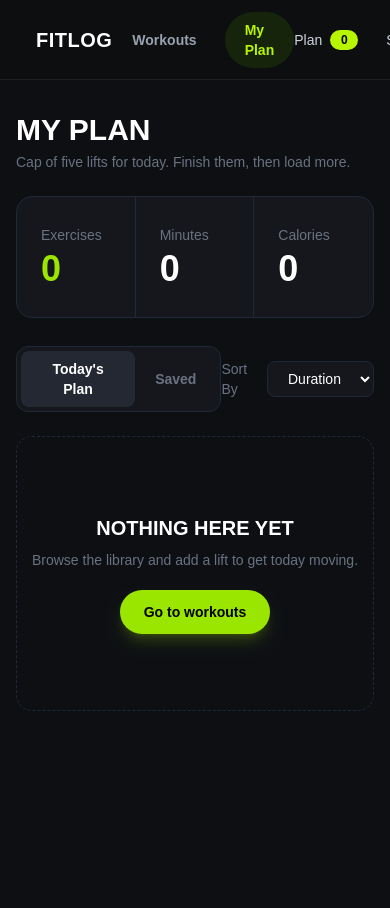
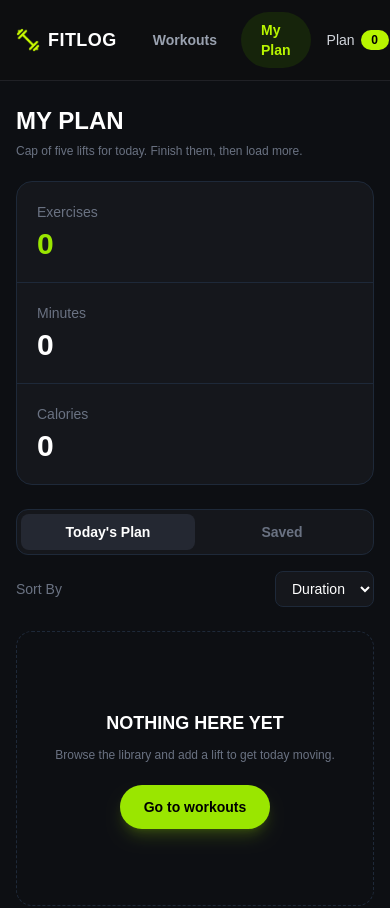
Before and after one commit to fidahaque21/my-next-js-site, a Next.js app: page /my-plan in a window 390 px wide. Shown: the top 908 px of the page. Built offline with nearby package versions, Linux system fonts and the light colour scheme.

Commit message:
Responsive completed

```diff
--- a/src/app/components/shared/Navber.jsx
+++ b/src/app/components/shared/Navber.jsx
@@ -1,61 +1,66 @@
-
-import Image from 'next/image';
+import Image from "next/image";
 import Link from "next/link";
 import { NavProvider } from "./NavContext";
 import NavLink from "./NavLink";
-import { usePlan } from '@/app/context/PlanContext';
-import PlanCount from '@/app/context/PlanCount';
-import SaveCount from '@/app/context/SaveCount';
+import PlanCount from "@/app/context/PlanCount";
+import SaveCount from "@/app/context/SaveCount";
 
 const Navbar = () => {
   return (
-    <nav className="h-20 border-b border-[#202126] bg-[#0d0e10]">
-      <div className="mx-auto flex h-full max-w-[1280px] items-center justify-between px-6">
+    <nav className="min-h-20 border-b border-[#202126] bg-[#0d0e10]">
+      <div className="mx-auto flex min-h-20 max-w-[1280px] items-center justify-between gap-4 px-4 sm:px-6">
 
-        <Link href="/" className="flex items-center gap-3">
-          <div className="text-2xl text-[#b8f500]">
-            <Image
-              src="/logo.png"
-              width={25}
-              height={50}
-              alt="Logo"
-              className="w-8 h-auto"
-            />
-          </div>
-          <span className="text-xl font-bold tracking-wide text-white">
+        {/* Logo */}
+        <Link href="/" className="flex shrink-0 items-center gap-2 sm:gap-3">
+          <Image
+            src="/logo.png"
+            width={25}
+            height={50}
+            alt="FITLOG Logo"
+            className="h-auto w-6 sm:w-8"
+          />
+
+          <span className="text-lg font-bold tracking-wide text-white sm:text-xl">
             FITLOG
           </span>
         </Link>
 
+        {/* Main Navigation */}
         <NavProvider>
-          <div className="flex items-center gap-2">
+          <div className="flex items-center gap-1 sm:gap-2">
             <NavLink href="/">Workouts</NavLink>
             <NavLink href="/my-plan">My Plan</NavLink>
           </div>
         </NavProvider>
 
-        <div className="flex items-center gap-7 text-sm">
+        {/* Plan & Saved */}
+        <div className="flex items-center gap-3 text-sm sm:gap-5 md:gap-7">
+
+          {/* Plan */}
           <Link
             href="/my-plan"
-            className="flex items-center gap-2 text-gray-300 transition hover:text-white"
+            className="flex items-center gap-1.5 text-gray-300 transition hover:text-white sm:gap-2"
           >
             <span>Plan</span>
+
             <span className="flex h-5 min-w-5 items-center justify-center rounded-full bg-[#b8f500] px-1 text-xs font-bold text-black">
-              <PlanCount/>
+              <PlanCount />
             </span>
           </Link>
 
+          {/* Saved */}
           <Link
             href="/my-plan"
-            className="flex items-center gap-2 text-gray-300 transition hover:text-white"
+            className="flex items-center gap-1.5 text-gray-300 transition hover:text-white sm:gap-2"
           >
             <span>Saved</span>
 
-              <SaveCount/>
+            <span >
+              <SaveCount />
+            </span>
+          </Link>
 
-          </Link>
         </div>
-
       </div>
     </nav>
   );
--- a/src/app/my-plan/page.jsx
+++ b/src/app/my-plan/page.jsx
@@ -5,9 +5,12 @@ import { usePlan } from "../context/PlanContext";
 import { useState } from "react";
 
 const MyPlan = () => {
-  const { plan, saved, removeFromPlan, removeFromSaved, markAsDone } = usePlan();
+  const { plan, saved, removeFromPlan, removeFromSaved, markAsDone } =
+    usePlan();
+
   const [activeTab, setActiveTab] = useState("plan");
   const [sortBy, setSortBy] = useState("duration");
+
   const currentList = [...(activeTab === "plan" ? plan : saved)].sort(
     (a, b) => {
       if (sortBy === "duration") {
@@ -39,61 +42,64 @@ const MyPlan = () => {
   );
 
   return (
-    <main className="min-h-screen bg-[#0d0f13] px-4 py-8 text-white md:px-8 lg:px-10">
+    <main className="min-h-screen bg-[#0d0f13] px-4 py-6 text-white sm:px-6 sm:py-8 md:px-8 lg:px-10">
       <div className="mx-auto max-w-7xl">
 
         {/* Header */}
-        <h1 className="text-3xl font-extrabold uppercase">
+        <h1 className="text-2xl font-extrabold uppercase sm:text-3xl">
           My Plan
         </h1>
 
-        <p className="mt-1 text-sm text-gray-500">
+        <p className="mt-1 max-w-xl text-xs leading-5 text-gray-500 sm:text-sm">
           Cap of five lifts for today. Finish them, then load more.
         </p>
 
         {/* Stats */}
-        <div className="mt-6 grid grid-cols-3 rounded-2xl border border-gray-800 bg-[#15171c]">
+        <div className="mt-5 grid grid-cols-1 overflow-hidden rounded-2xl border border-gray-800 bg-[#15171c] sm:grid-cols-3">
 
           {/* Exercises */}
-          <div className="border-r border-gray-800 px-6 py-7">
+          <div className="border-b border-gray-800 px-5 py-5 sm:border-b-0 sm:border-r sm:px-6 sm:py-7">
             <p className="text-sm text-gray-500">
               Exercises
             </p>
 
-            <p className="mt-1 text-4xl font-extrabold text-lime-400">
+            <p className="mt-1 text-3xl font-extrabold text-lime-400 sm:text-4xl">
               {currentList.length}
             </p>
           </div>
 
           {/* Minutes */}
-          <div className="border-r border-gray-800 px-6 py-7">
+          <div className="border-b border-gray-800 px-5 py-5 sm:border-b-0 sm:border-r sm:px-6 sm:py-7">
             <p className="text-sm text-gray-500">
               Minutes
             </p>
 
-            <p className="mt-1 text-4xl font-extrabold">
+            <p className="mt-1 text-3xl font-extrabold sm:text-4xl">
               {totalMinutes}
             </p>
           </div>
 
           {/* Calories */}
-          <div className="px-6 py-7">
+          <div className="px-5 py-5 sm:px-6 sm:py-7">
             <p className="text-sm text-gray-500">
               Calories
             </p>
 
-            <p className="mt-1 text-4xl font-extrabold">
+            <p className="mt-1 text-3xl font-extrabold sm:text-4xl">
               {totalCalories}
             </p>
           </div>
         </div>
 
         {/* Tabs + Sort */}
-        <div className="mt-7 flex items-center justify-between">
-          <div className="flex rounded-xl border border-gray-800 bg-[#15171c] p-1">
+        <div className="mt-6 flex flex-col gap-4 sm:mt-7 sm:flex-row sm:items-center sm:justify-between">
+
+          {/* Tabs */}
+          <div className="flex w-full rounded-xl border border-gray-800 bg-[#15171c] p-1 sm:w-fit">
             <button
               onClick={() => setActiveTab("plan")}
-              className={`rounded-lg px-5 py-2 text-sm font-semibold transition ${activeTab === "plan"
+              className={`flex-1 rounded-lg px-4 py-2 text-sm font-semibold transition sm:flex-none sm:px-5 ${
+                activeTab === "plan"
                   ? "bg-[#242832] text-white"
                   : "text-gray-500 hover:text-gray-300"
               }`}
@@ -103,7 +109,8 @@ const MyPlan = () => {
 
             <button
               onClick={() => setActiveTab("saved")}
-              className={`rounded-lg px-5 py-2 text-sm font-semibold transition ${activeTab === "saved"
+              className={`flex-1 rounded-lg px-4 py-2 text-sm font-semibold transition sm:flex-none sm:px-5 ${
+                activeTab === "saved"
                   ? "bg-[#242832] text-white"
                   : "text-gray-500 hover:text-gray-300"
               }`}
@@ -112,13 +119,14 @@ const MyPlan = () => {
             </button>
           </div>
 
-          <div className="flex items-center gap-2 text-sm text-gray-500">
+          {/* Sort */}
+          <div className="flex w-full items-center justify-between gap-2 text-sm text-gray-500 sm:w-auto sm:justify-normal">
             <span>Sort By</span>
 
             <select
               value={sortBy}
               onChange={(e) => setSortBy(e.target.value)}
-              className="rounded-lg border border-gray-800 bg-[#15171c] px-4 py-2 text-white outline-none"
+              className="rounded-lg border border-gray-800 bg-[#15171c] px-3 py-2 text-sm text-white outline-none sm:px-4"
             >
               <option value="duration">Duration</option>
               <option value="calories">Calories</option>
@@ -129,15 +137,15 @@ const MyPlan = () => {
 
         {/* Empty State / Workout List */}
         {currentList.length === 0 ? (
-          <div className="mt-6 flex min-h-[275px] flex-col items-center justify-center rounded-2xl border border-dashed border-gray-800 text-center">
+          <div className="mt-6 flex min-h-[275px] flex-col items-center justify-center rounded-2xl border border-dashed border-gray-800 px-5 text-center">
 
-            <h2 className="text-xl font-extrabold uppercase">
+            <h2 className="text-lg font-extrabold uppercase sm:text-xl">
               {activeTab === "plan"
                 ? "Nothing Here Yet"
                 : "No Saved Workouts"}
             </h2>
 
-            <p className="mt-2 text-sm text-gray-500">
+            <p className="mt-2 max-w-md text-xs leading-5 text-gray-500 sm:text-sm">
               {activeTab === "plan"
                 ? "Browse the library and add a lift to get today moving."
                 : "Save a workout for later and it will appear here."}
@@ -149,33 +157,40 @@ const MyPlan = () => {
             >
               Go to workouts
             </Link>
-
           </div>
         ) : (
           <div className="mt-6 space-y-4">
+
             {currentList.map((workout) => (
               <div
                 key={workout.id}
-                className="flex items-center justify-between rounded-2xl border border-gray-800 bg-[#15171c] p-4"
+                className="rounded-2xl border border-gray-800 bg-[#15171c] p-4"
               >
+
+                {/* Workout Content */}
+                <div className="flex flex-col gap-4 sm:flex-row sm:items-center sm:justify-between">
+
                   {/* Left */}
-                <div className="flex items-center gap-4">
+                  <div className="flex min-w-0 flex-1 items-start gap-3 sm:items-center sm:gap-4">
+
+                    {/* Image */}
                     <img
                       src={workout.image}
                       alt={workout.name}
-                    className="h-20 w-32 rounded-xl object-cover"
+                      className="h-20 w-24 shrink-0 rounded-xl object-cover sm:h-20 sm:w-32"
                     />
 
-                  <div>
-                    <h2 className="text-base font-bold uppercase">
+                    {/* Workout Info */}
+                    <div className="min-w-0">
+                      <h2 className="truncate text-sm font-bold uppercase sm:text-base">
                         {workout.name}
                       </h2>
 
-                    <p className="mt-1 text-sm text-gray-500">
+                      <p className="mt-1 truncate text-xs text-gray-500 sm:text-sm">
                         {workout.equipment}
                       </p>
 
-                    <div className="mt-2 flex gap-4 text-xs text-gray-400">
+                      <div className="mt-2 flex flex-wrap gap-x-3 gap-y-1 text-[11px] text-gray-400 sm:gap-4 sm:text-xs">
                         <span>
                           ◷ {workout.duration} min
                         </span>
@@ -191,22 +206,25 @@ const MyPlan = () => {
                     </div>
                   </div>
 
-                {/* Right */}
-                <div className="flex items-center gap-3">
+                  {/* Right / Buttons */}
+                  <div className="flex w-full flex-col gap-2 sm:w-auto sm:flex-row sm:items-center sm:gap-3">
+
                     <Link
                       href={`/workouts/${workout.id}`}
-                    className="rounded-full border border-gray-700 px-5 py-2 text-sm text-gray-300 transition hover:border-gray-500"
+                      className="flex items-center justify-center rounded-full border border-gray-700 px-4 py-2 text-xs text-gray-300 transition hover:border-gray-500 sm:px-5 sm:text-sm"
                     >
                       View Details
                     </Link>
+
                     {activeTab === "plan" && (
                       <button
                         onClick={() => markAsDone(workout.id)}
-                      className="rounded-full bg-lime-400 px-5 py-2 text-sm font-bold text-black transition hover:bg-lime-300"
+                        className="flex items-center justify-center rounded-full bg-lime-400 px-4 py-2 text-xs font-bold text-black transition hover:bg-lime-300 sm:px-5 sm:text-sm"
                       >
                         ✓ Mark as Done
                       </button>
                     )}
+
                     <button
                       onClick={() => {
                         if (activeTab === "plan") {
@@ -215,10 +233,13 @@ const MyPlan = () => {
                           removeFromSaved(workout.id);
                         }
                       }}
-                    className="px-2 text-xl text-gray-600 hover:text-white"
+                      className="flex h-9 items-center justify-center rounded-full border border-gray-800 px-4 text-sm text-gray-600 transition hover:border-gray-700 hover:text-white sm:border-0 sm:px-2 sm:text-xl"
+                      aria-label="Remove workout"
                     >
                       ✖
                     </button>
+
+                  </div>
                 </div>
               </div>
             ))}
```
Also changed, not shown: src/app/components/home/Hero.jsx (+82 -16 lines). Lines whose indentation alone changed are shown as unchanged.
